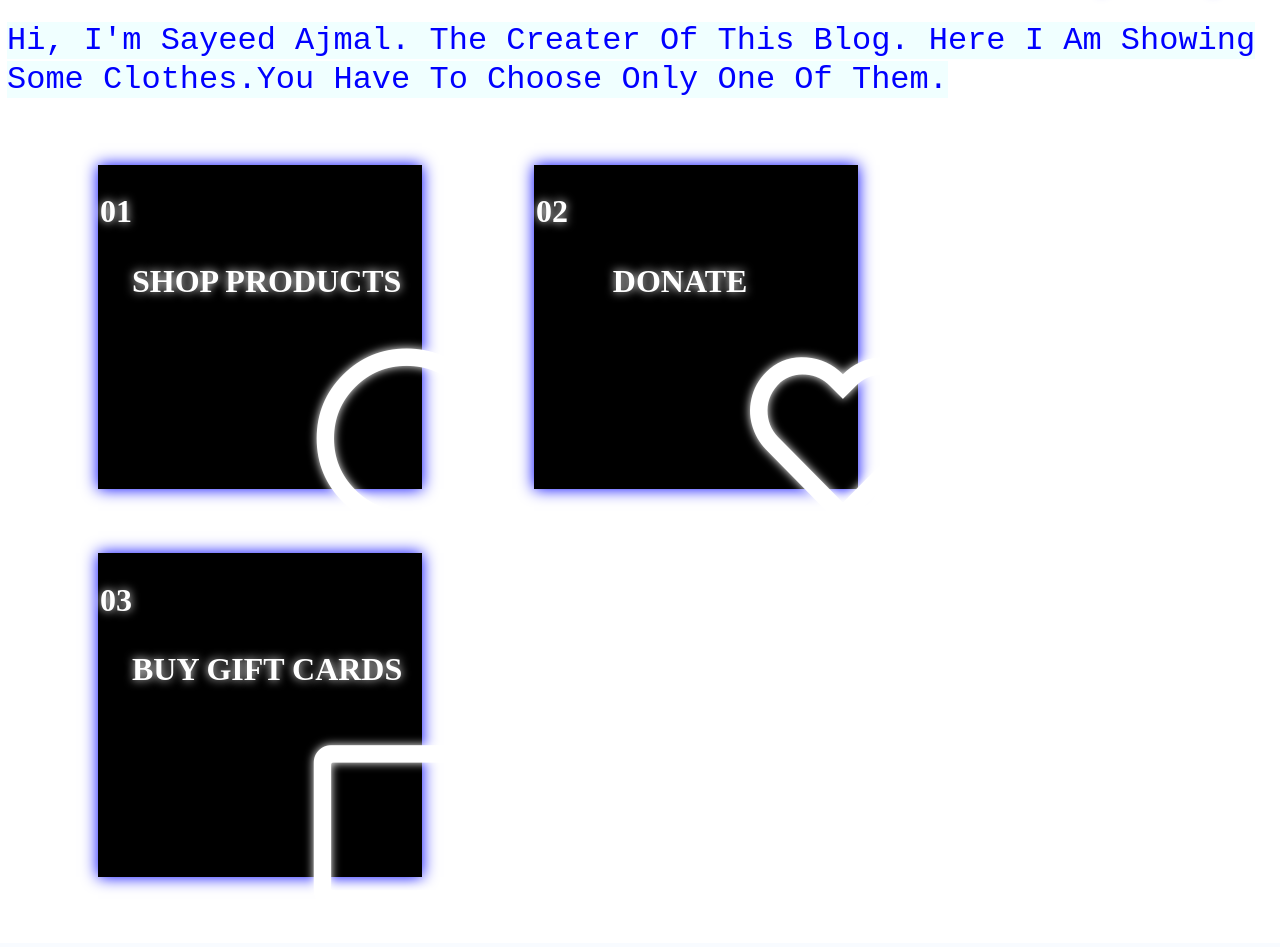
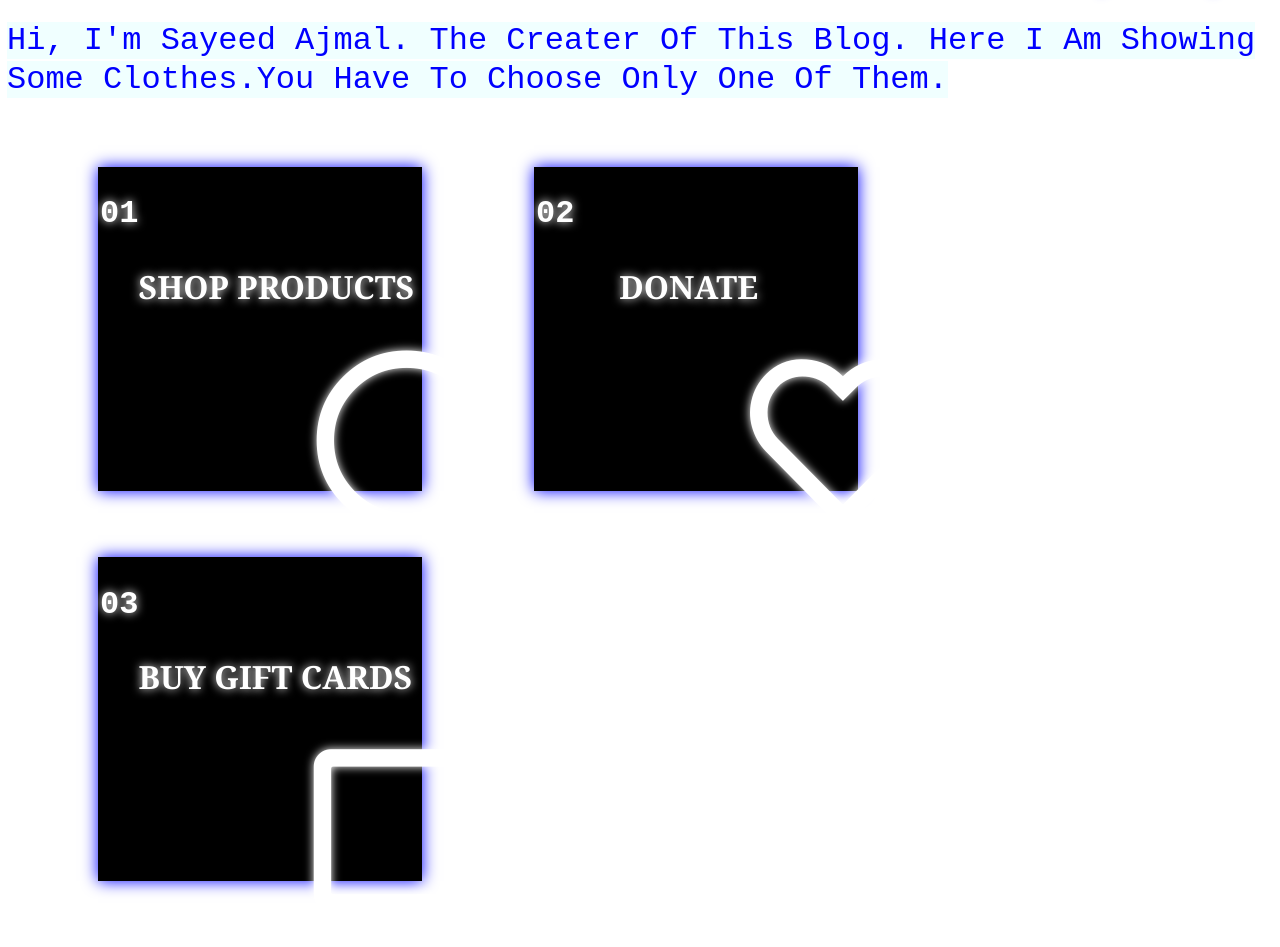
Before and after one commit to sayeedajmal/Mentorship-Sayeed, a PHP site: page / in a window 1280 px wide. Shown: the part 472-1419 px from the top of the page. Before the commit the page ends 1361 px from the top, so only its background shows below. Run offline with PHP 8.4, Linux system fonts and the light colour scheme; some libraries are stand-ins or nearby versions.

Commit message:
fixed font-family

```diff
--- a/CSS/mainpage.css
+++ b/CSS/mainpage.css
@@ -69,6 +69,7 @@ header > h3 {
 .third_product > h1 {
   text-shadow: 0px 0px 10px white;
   font-size: 0.5rem;
+  font-family: 'Courier New', Courier, monospacey;
 }
 .first_product,
 .second_product,
@@ -77,7 +78,7 @@ header > h3 {
   height: 5rem;
   width: 5rem;
   border: 2px solid black;
-  margin-left: 1.5rem;
+  margin-left: 1rem;
   margin-bottom: 1rem;
   color: white;
   box-shadow: 0px 0px 15px blue;
@@ -112,6 +113,7 @@ header > h3 {
   font-size: 0.5rem;
   font-weight: bolder;
   text-shadow: 0px 0px 10px white;
+  font-family: Georgia, 'Times New Roman', Times, serif;
 }
 .second_product > p {
   padding-left: 0.7rem;
```
